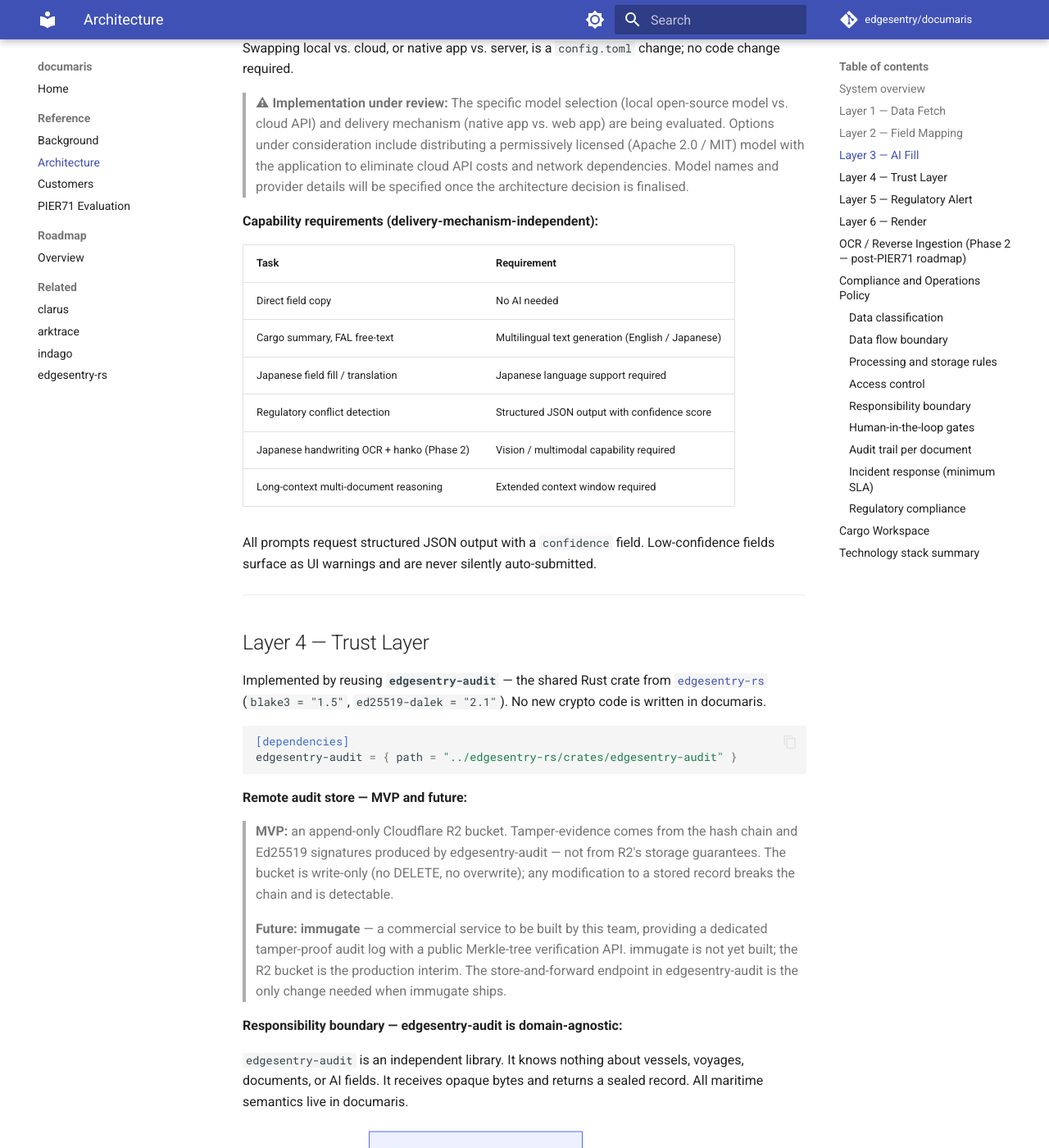
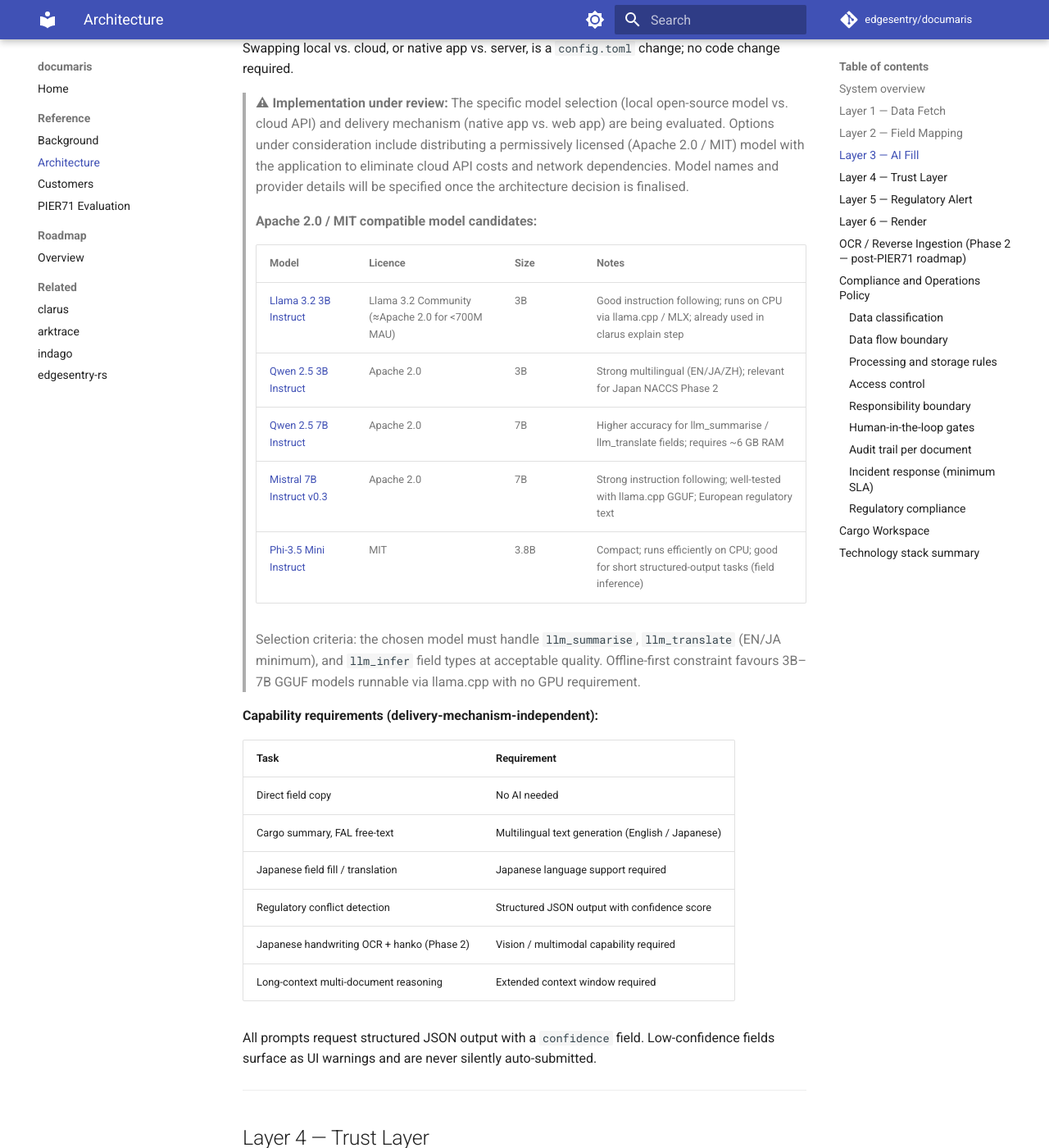
Before and after one commit to edgesentry/documaris, an MkDocs documentation site: the page built from docs/ref-architecture.md, in a window 1280 px wide and 1400 px high, scrolled down 3738 px. Shown: the whole window at 82% size. Built offline with MkDocs 1.6.1 and Material for MkDocs 9.7.7, drawn with Linux system fonts in a browser that asks for light colours; comment, search, counter and statistics services are not loaded.

Commit message:
docs: add Apache 2.0/MIT model candidates to AI fill implementation note
Llama 3.2 3B, Qwen 2.5 3B/7B, Mistral 7B, Phi-3.5 Mini with licence,
size, and selection rationale.

Co-Authored-By: Claude Sonnet 4.6 <noreply@anthropic.com>

```diff
--- a/docs/ref-architecture.md
+++ b/docs/ref-architecture.md
@@ -103,6 +103,18 @@ pub trait LlmProvider: Send + Sync {
 Swapping local vs. cloud, or native app vs. server, is a `config.toml` change; no code change required.
 
 > **⚠ Implementation under review:** The specific model selection (local open-source model vs. cloud API) and delivery mechanism (native app vs. web app) are being evaluated. Options under consideration include distributing a permissively licensed (Apache 2.0 / MIT) model with the application to eliminate cloud API costs and network dependencies. Model names and provider details will be specified once the architecture decision is finalised.
+>
+> **Apache 2.0 / MIT compatible model candidates:**
+>
+> | Model | Licence | Size | Notes |
+> |-------|---------|------|-------|
+> | [Llama 3.2 3B Instruct](https://huggingface.co/meta-llama/Llama-3.2-3B-Instruct) | Llama 3.2 Community (≈Apache 2.0 for <700M MAU) | 3B | Good instruction following; runs on CPU via llama.cpp / MLX; already used in clarus explain step |
+> | [Qwen 2.5 3B Instruct](https://huggingface.co/Qwen/Qwen2.5-3B-Instruct) | Apache 2.0 | 3B | Strong multilingual (EN/JA/ZH); relevant for Japan NACCS Phase 2 |
+> | [Qwen 2.5 7B Instruct](https://huggingface.co/Qwen/Qwen2.5-7B-Instruct) | Apache 2.0 | 7B | Higher accuracy for llm_summarise / llm_translate fields; requires ~6 GB RAM |
+> | [Mistral 7B Instruct v0.3](https://huggingface.co/mistralai/Mistral-7B-Instruct-v0.3) | Apache 2.0 | 7B | Strong instruction following; well-tested with llama.cpp GGUF; European regulatory text |
+> | [Phi-3.5 Mini Instruct](https://huggingface.co/microsoft/Phi-3.5-mini-instruct) | MIT | 3.8B | Compact; runs efficiently on CPU; good for short structured-output tasks (field inference) |
+>
+> Selection criteria: the chosen model must handle `llm_summarise`, `llm_translate` (EN/JA minimum), and `llm_infer` field types at acceptable quality. Offline-first constraint favours 3B–7B GGUF models runnable via llama.cpp with no GPU requirement.
 
 **Capability requirements (delivery-mechanism-independent):**
 
```
